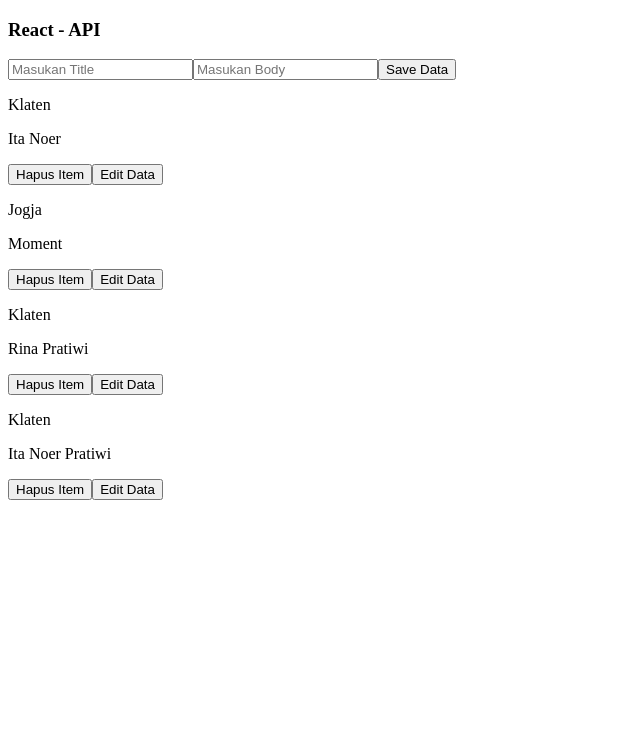
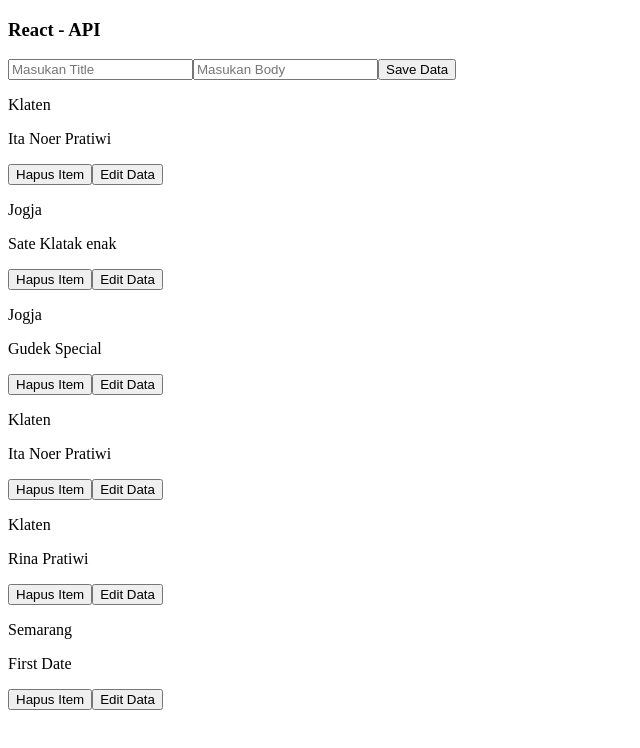
Before and after one commit to brokylabs/ReactJS, a React (Create React App) app in the folder hello-api/: page / in a window 1280 px wide. Shown: the top 748 px of the page, without its empty margins (0-640 px from the left). Built offline with nearby package versions, Linux system fonts and the light colour scheme; data requests are answered from the project's data file.

Commit message:
React-api Interaksi-api PUT Opsi state editData

```diff
--- a/hello-api/db.json
+++ b/hello-api/db.json
@@ -1,24 +1,34 @@
 {
   "posts": [
     {
-      "id": 1613126887923,
+      "id": 1613144031225,
       "title": "Klaten",
-      "body": "Ita Noer"
+      "body": "Ita Noer Pratiwi"
     },
     {
-      "id": 1613142428143,
+      "id": 1613144031226,
       "title": "Jogja",
-      "body": "Moment"
+      "body": "Sate Klatak enak"
     },
     {
-      "id": 1613144031224,
+      "id": 1613144031227,
+      "title": "Jogja",
+      "body": "Gudek Special"
+    },
+    {
+      "id": 1613144031228,
+      "title": "Klaten",
+      "body": "Ita Noer Pratiwi"
+    },
+    {
+      "id": 1613144031229,
       "title": "Klaten",
       "body": "Rina Pratiwi"
     },
     {
-      "id": 1613144031225,
-      "title": "Klaten",
-      "body": "Ita Noer Pratiwi"
+      "id": 1613144031230,
+      "title": "Semarang",
+      "body": "First Date"
     }
   ],
   "comments": [],
--- a/hello-api/src/App.js
+++ b/hello-api/src/App.js
@@ -17,7 +17,11 @@
 
   handleReload = () => {
     axios.get("http://localhost:3005/posts").then(res => {
-        this.setState({ dataApi : res.data })
+        this.setState({
+          dataApi : res.data,
+          // Opsi 1
+          editData : false
+         })
         // console.log(res.data);
       })
   }
@@ -88,11 +92,13 @@
           .then(res => {
             this.handleReload()
             this.clearInput()
-          }).then(() => {
-            this.setState({
-              editData : false
-            })
           })
+          // Opsi 2
+          // .then(() => {
+          //   this.setState({
+          //     editData : false
+          //   })
+          // })
       }
   }
 
```
